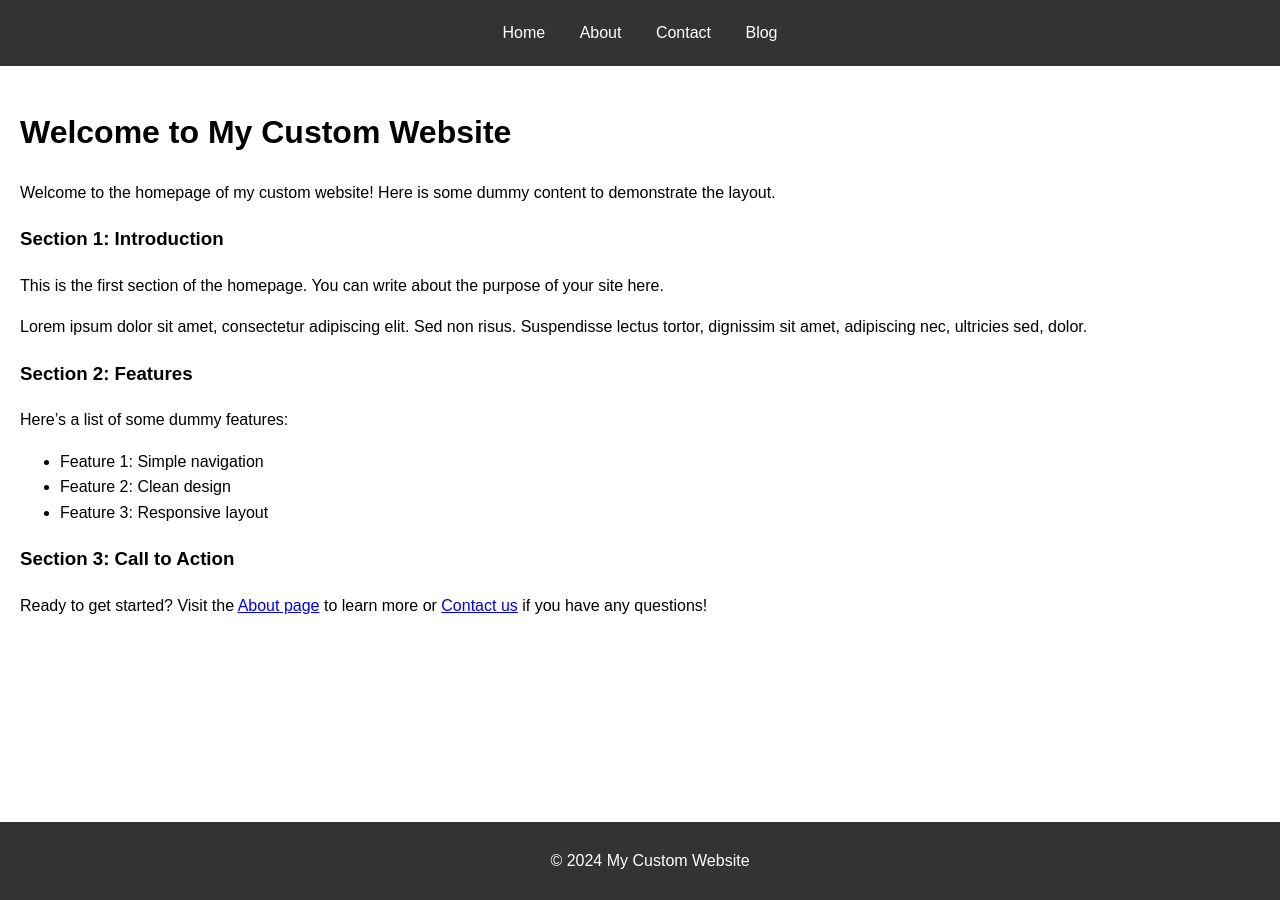
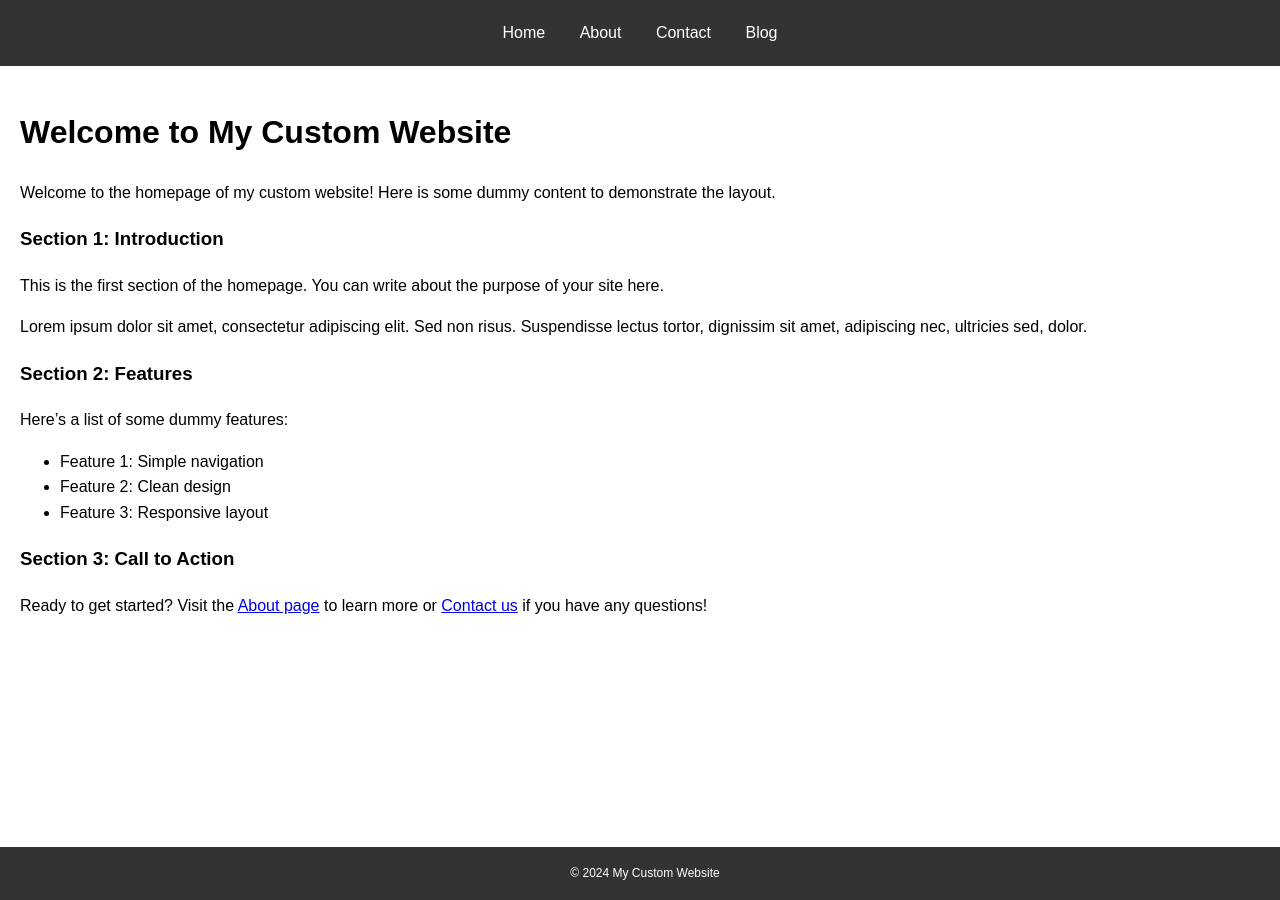
Before and after one commit to schminho/schminho.github.io, a Jekyll site: the page built from index.md, in a window 1280 px wide. Built offline with Jekyll 4.4.1, drawn with Linux system fonts in a browser that asks for light colours.

Commit message:
Update default.html

```diff
--- a/_layouts/default.html
+++ b/_layouts/default.html
@@ -23,7 +23,7 @@
     </main>
 
     <!-- Normal Footer -->
-    <footer style="background: #333; color: white; text-align: center; padding: 10px; margin-top: 20px;">
+    <footer style="background: #333; color: white; text-align: center; font-size: 12px; padding: 5px; margin-top: 20px;">
         <p>&copy; 2024 My Custom Website</p>
     </footer>
 </body>
```
